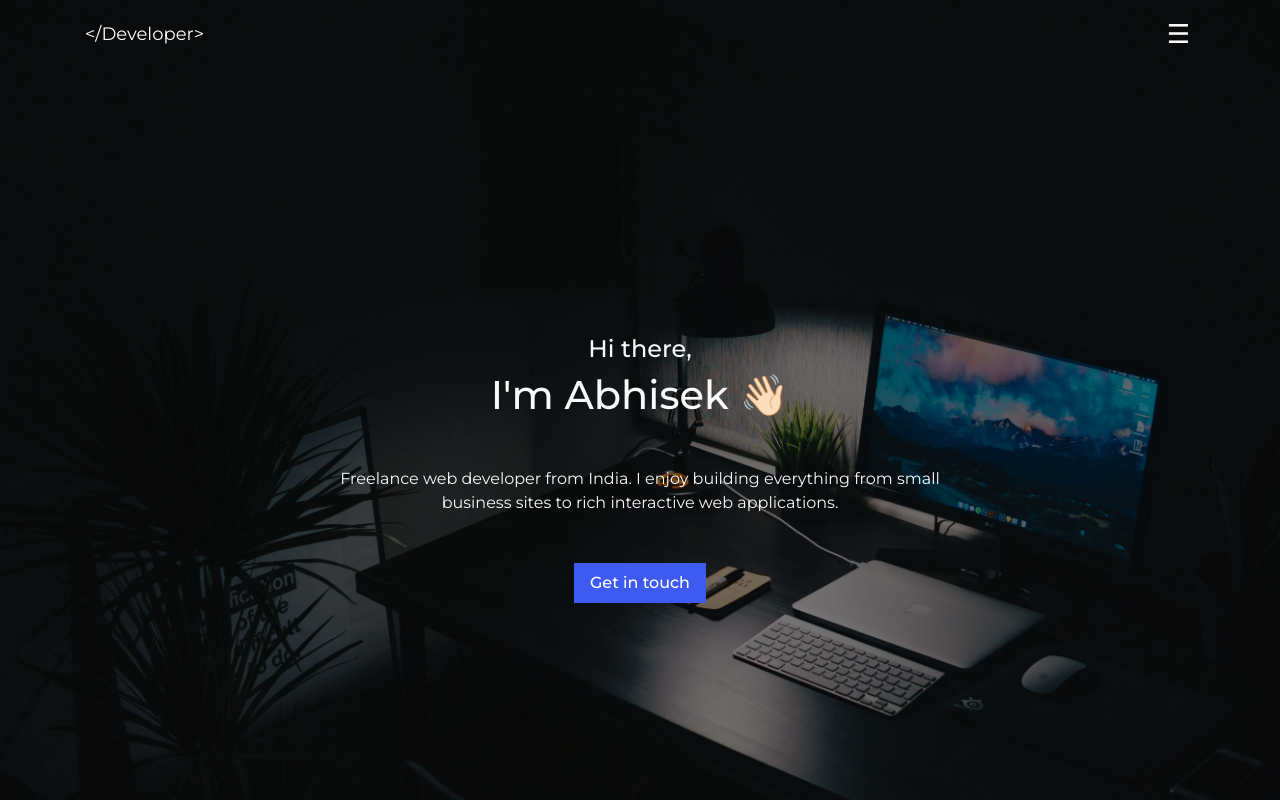
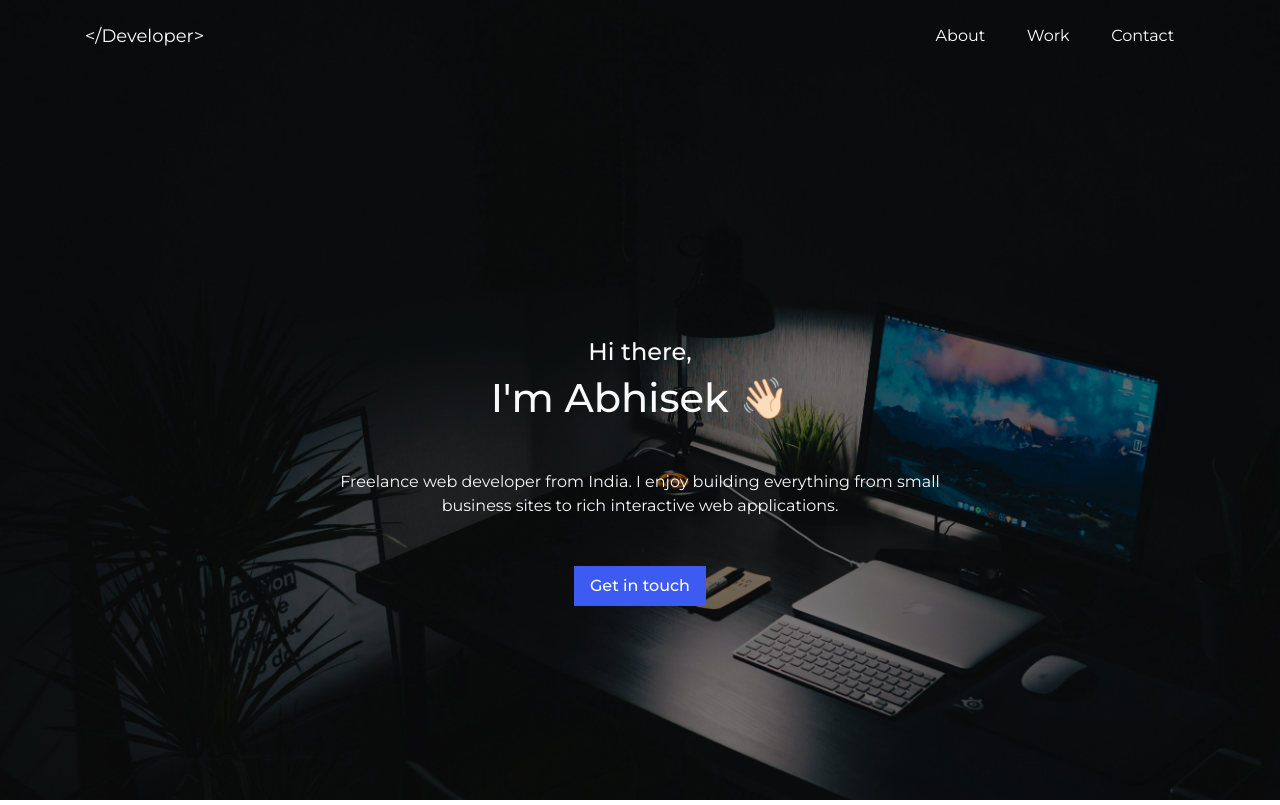
Before and after one commit to abhisek47/portfolio, a PHP site: page / in a window 1280 px wide. Shown: the top 805 px of the page. Run offline with PHP 8.4, Linux system fonts and the light colour scheme; some libraries are stand-ins or nearby versions; some web fonts are replaced.

Commit message:
change nav section

```diff
--- a/index.html
+++ b/index.html
@@ -34,6 +34,17 @@
         <!-- start navbar -->
         <nav class="navbar navbar-expand-lg navbar-dark">
           <a class="navbar-brand" href="#">&#60;/Developer&#62;</a>
+          <ul class="navbar-nav ml-auto">
+            <li class="nav-item menu">
+              <a href="#about" class="nav-link">About</a>
+            </li>
+            <li class="nav-item menu">
+              <a href="#project" class="nav-link">Work</a>
+            </li>
+            <li class="nav-item menu">
+              <a href="#contact" class="nav-link">Contact</a>
+            </li>
+          </ul>
           <div class="button">
             <a class="btn-open" href="#"></a>
           </div>
@@ -44,16 +55,16 @@
           <div class="wrap">
             <ul class="wrap-nav mt-5 py-5">
               <li class="nav-item">
-                <a href="#home">Home</a>
+                <a href="#home" class="nav-link">Home</a>
               </li>
               <li class="nav-item">
-                <a href="#about">About</a>
+                <a href="#about" class="nav-link">About</a>
               </li>
               <li class="nav-item">
-                <a href="#project">Work</a>
+                <a href="#project" class="nav-link">Work</a>
               </li>
               <li class="nav-item">
-                <a href="#contact">Contact</a>
+                <a href="#contact" class="nav-link">Contact</a>
               </li>
             </ul>
             <div class="social">
--- a/media.css
+++ b/media.css
@@ -14,6 +14,9 @@
   li {
     font-size: 12px !important;
   }
+  .menu {
+    display: none !important;
+  }
   .button-primary {
     font-size: 14px;
   }
@@ -23,6 +26,9 @@
   }
   .nav-item a {
     font-size: 14px;
+  }
+  .button {
+    display: inline;
   }
   .bio {
     align-items: center;
--- a/style.css
+++ b/style.css
@@ -2,6 +2,9 @@
 font-family: 'Esteban', serif;
 font-family: 'Montserrat', sans-serif;
 */
+html {
+  scroll-behavior: smooth;
+}
 body {
   background-color: #fff !important;
 }
@@ -88,10 +91,13 @@ a:hover {
 .navbar-brand {
   font-size: 18px !important;
 }
+.navbar-nav li {
+  padding: 0 0.8em;
+}
 /* menu button */
 
 .button {
-  display: inline;
+  display: none;
   position: absolute;
   right: 5px;
   z-index: 999;
@@ -149,14 +155,8 @@ a:hover {
   padding: 1.5em;
 }
 
-.wrap-nav li a {
-  font-size: 24px;
-}
 .nav-item a {
   transition: ease-in-out all 0.3s;
-}
-.nav-item a:hover {
-  color: #3d5af1 !important;
 }
 .social {
   display: flex;
```
Also changed, not shown: 1 other file.
